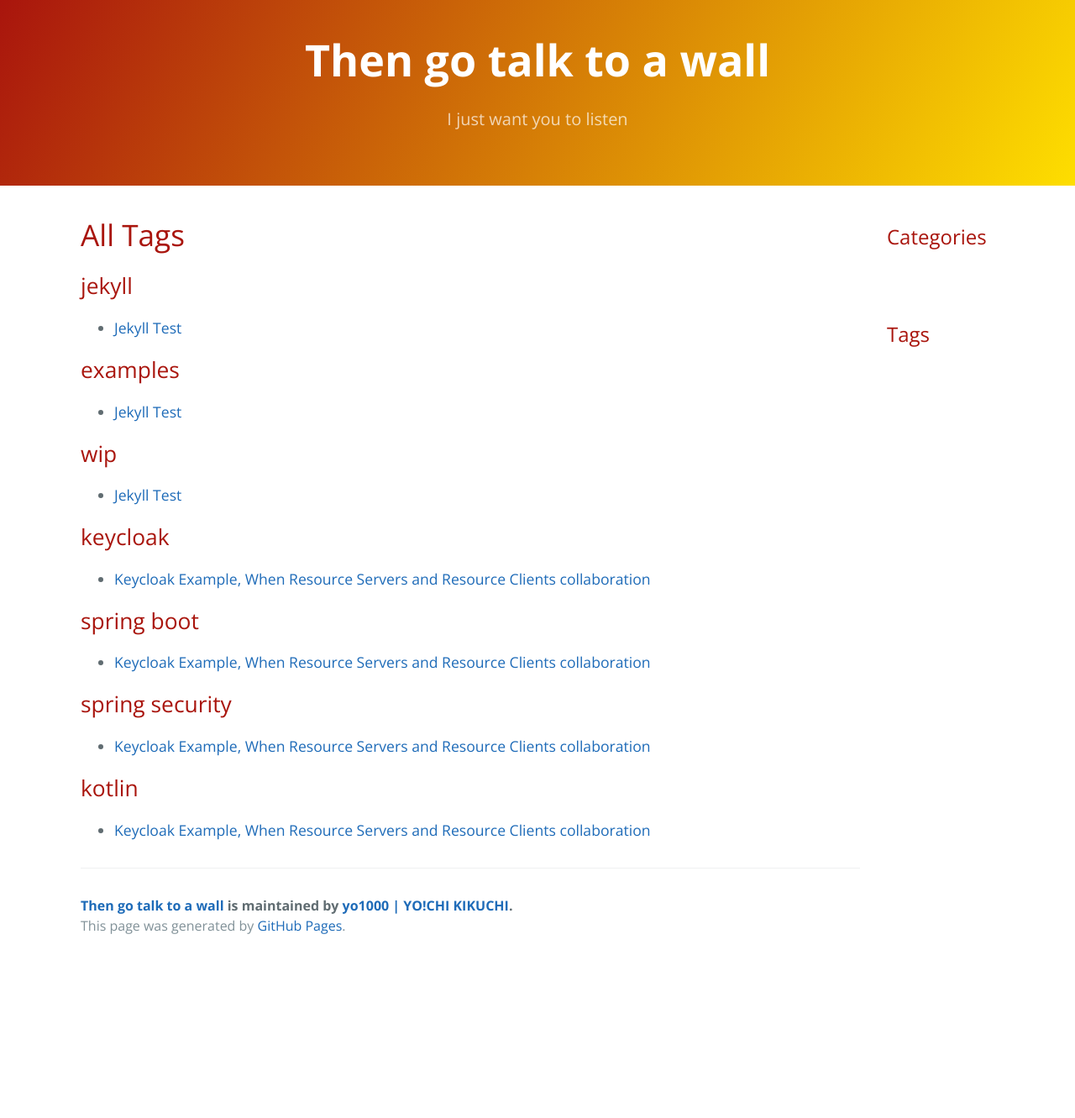
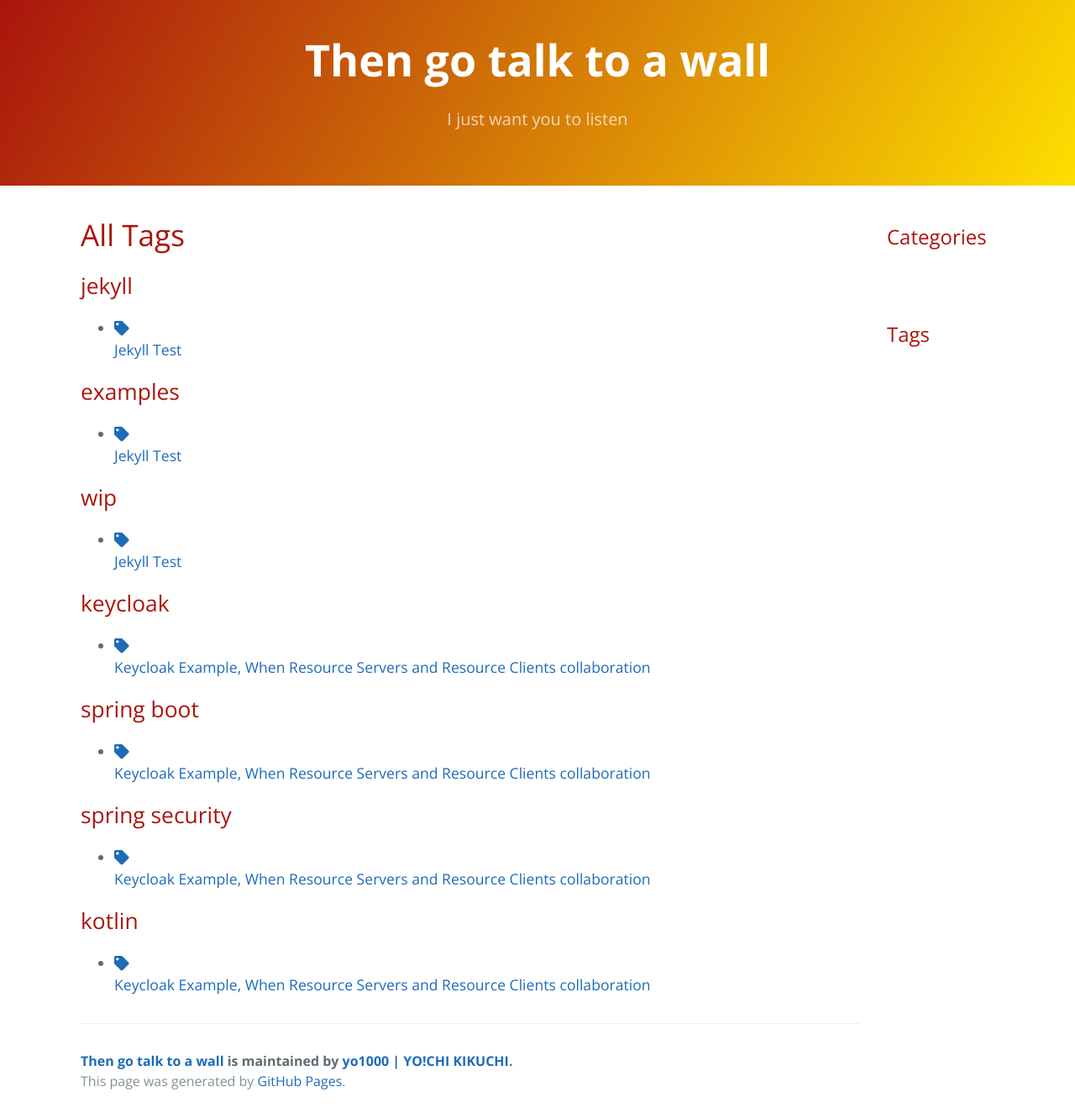
Before and after one commit to yo1000/blog.yo1000.com, a Jekyll site: the page built from pages/tags.html, in a window 1280 px wide. Shown: the whole page at 84% size. Built offline with Jekyll 4.4.1, drawn with Linux system fonts in a browser that asks for light colours; before the commit the page ends 1146 px from its top, so only the background shows below that.

Commit message:
Update tags.html

```diff
--- a/pages/tags.html
+++ b/pages/tags.html
@@ -10,7 +10,8 @@
   <h2 id="{{ tag[0] }}">{{ tag[0] }}</h2>
   <ul>
     {% for post in tag[1] %}
-    <li><a href="{{ post.url }}">{{ post.title }}</a></li>
+    <li><a href="{{ post.url }}"><div class="icon"><span><i class="fas fa-tag"></i></span></div><div
+      class="label-container"><div class="label"><span>{{ post.title }}</span></div></div></a></li>
     {% endfor %}
   </ul>
 </article>
```
